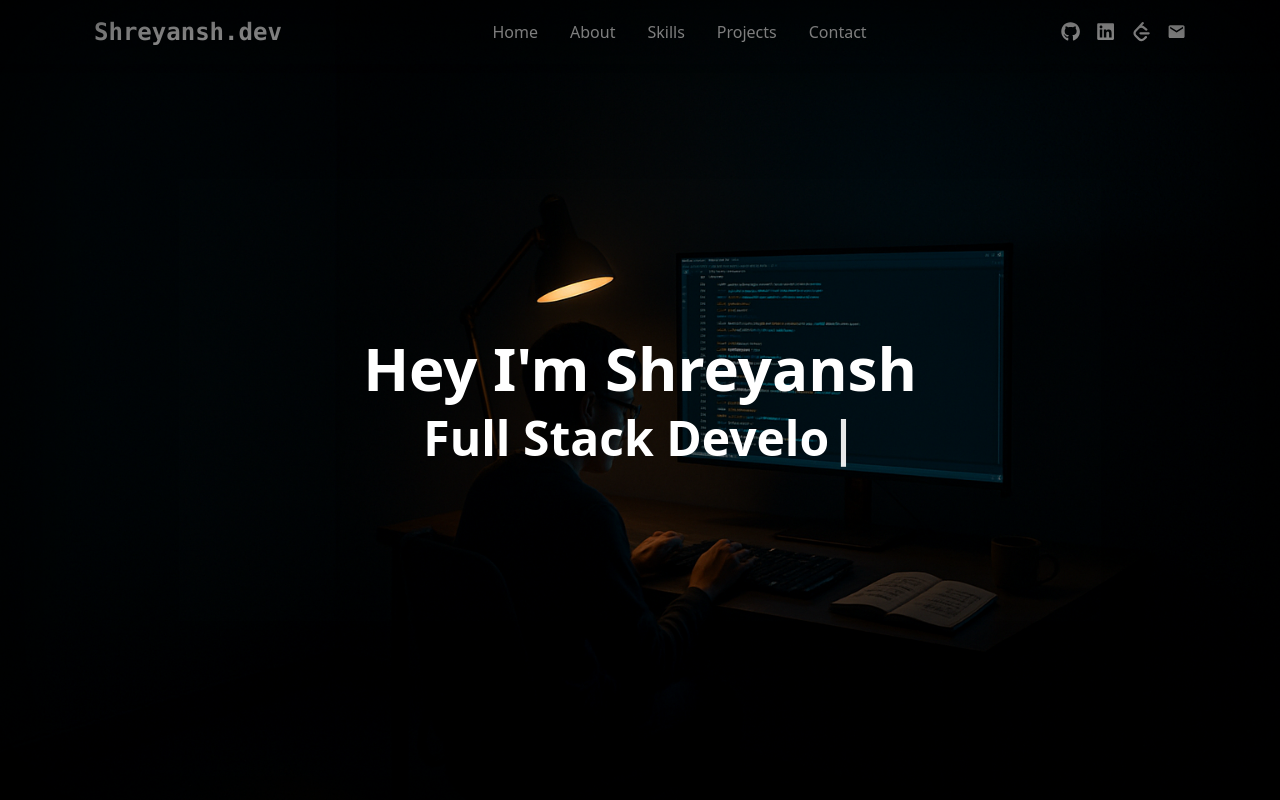
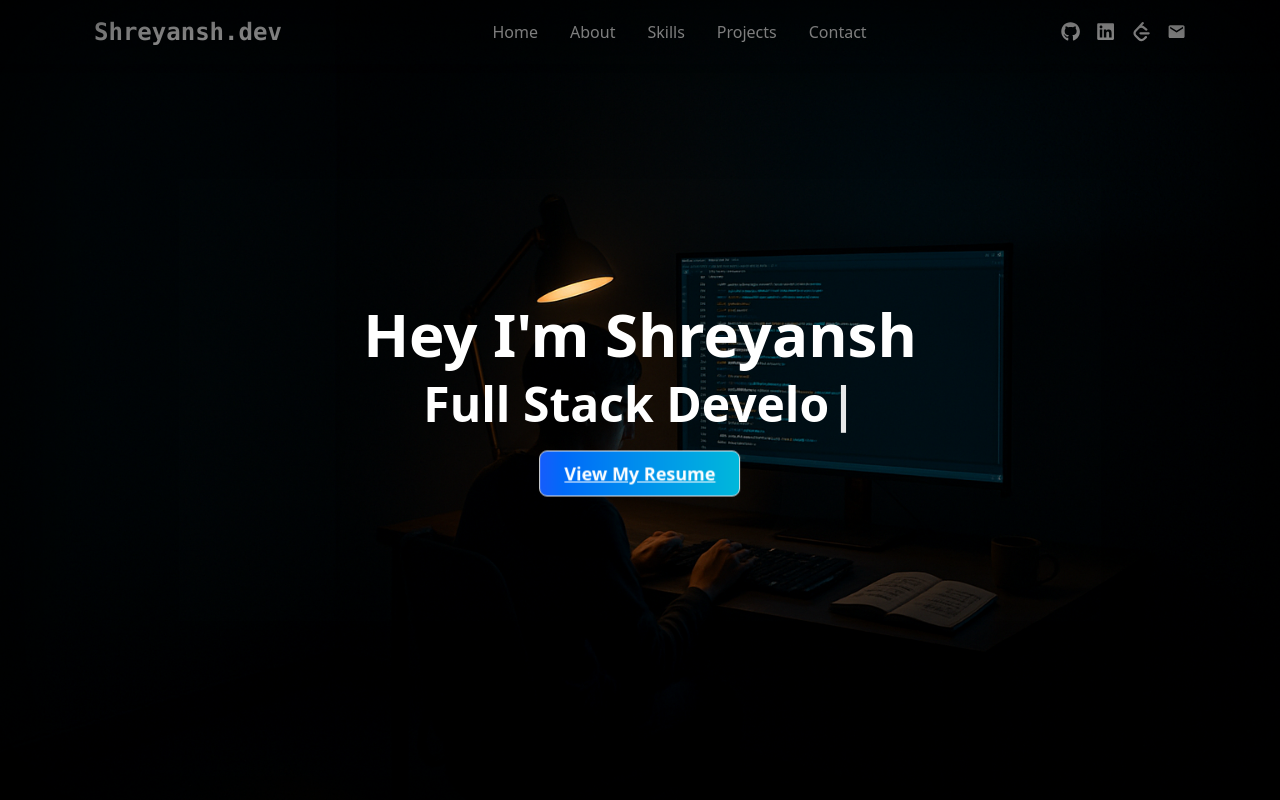
Before and after one commit to ShreyanshWillCode/PortFolio, a React (Vite) app in the folder portfolio/: page / in a window 1280 px wide. Shown: the top 800 px of the page. Built offline with nearby package versions, Linux system fonts and the light colour scheme.

Commit message:
Added more features to it

```diff
--- a/portfolio/src/App.jsx
+++ b/portfolio/src/App.jsx
@@ -114,6 +114,17 @@ const Portfolio = () => {
                     }}
                   />
                 </div>
+                {/* Resume Button */}
+                <div className="mt-8">
+                  <a
+                    href="https://drive.google.com/file/d/1rgaQ-wedNlygzG_Ol6Pt454Xuc9IW82f/view?usp=drive_link"
+                    target="_blank"
+                    rel="noopener noreferrer"
+                    className="inline-block px-4 py-2 sm:px-6 sm:py-2.5 md:px-8 md:py-3 text-sm sm:text-base md:text-lg bg-gradient-to-r from-blue-600 to-cyan-500 text-white font-semibold rounded-lg shadow-lg hover:from-blue-700 hover:to-cyan-600 transition-all duration-300 transform hover:scale-105 hover:shadow-xl border border-blue-400/30 backdrop-blur-sm"
+                  >
+                    View My Resume
+                  </a>
+                </div>
               </div>
             ) : (
               <>
@@ -123,6 +134,17 @@ const Portfolio = () => {
                 <p className="text-3xl md:text-5xl font-semibold text-white">
                   Full Stack Developer
                 </p>
+                {/* Resume Button for reduced motion */}
+                <div className="mt-8">
+                  <a
+                    href="https://drive.google.com/file/d/1rgaQ-wedNlygzG_Ol6Pt454Xuc9IW82f/view?usp=drive_link"
+                    target="_blank"
+                    rel="noopener noreferrer"
+                    className="inline-block px-4 py-2 sm:px-6 sm:py-2.5 md:px-8 md:py-3 text-sm sm:text-base md:text-lg bg-gradient-to-r from-blue-600 to-cyan-500 text-white font-semibold rounded-lg shadow-lg hover:from-blue-700 hover:to-cyan-600 transition-colors duration-300 border border-blue-400/30 backdrop-blur-sm"
+                  >
+                    View My Resume
+                  </a>
+                </div>
               </>
             )}
           </div>
--- a/portfolio/src/components/ProjectShowcaseTailwind.tsx
+++ b/portfolio/src/components/ProjectShowcaseTailwind.tsx
@@ -232,7 +232,7 @@ const ProjectShowcaseTailwind: React.FC = () => {
       </div>
 
       {/* Outer Container with rounded corners and shadow */}
-      <div className="relative mb-8 mx-auto max-w-7xl px-4 md:px-0 flex-grow flex items-center h-[80vh]">
+      <div className="relative mb-8 mx-auto max-w-7xl px-4 md:px-0 flex-grow flex items-center h-[60vh] sm:h-[70vh] md:h-[75vh] lg:h-[80vh]">
         <div className="relative py-8 flex justify-center w-full h-full">
           {/* Projects Container */}
           <div
@@ -303,7 +303,7 @@ const ProjectShowcaseTailwind: React.FC = () => {
                     ease: [0.32, 0.72, 0, 1],
                     scale: { duration: 0.3 }
                   }}
-                  className="flex-none w-[98%] sm:w-[80%] md:w-[60%] lg:w-[42%] xl:w-[32%] snap-center snap-always project-card-item relative h-[320px] sm:h-[340px] md:h-[370px] lg:h-[400px] xl:h-[420px] first:ml-0"
+                  className="flex-none w-[32%] snap-center snap-always project-card-item relative h-[320px] sm:h-[340px] md:h-[370px] lg:h-[400px] xl:h-[420px] first:ml-0"
                   style={{
                     scrollSnapAlign: 'center',
                     scrollSnapStop: 'always',
```
